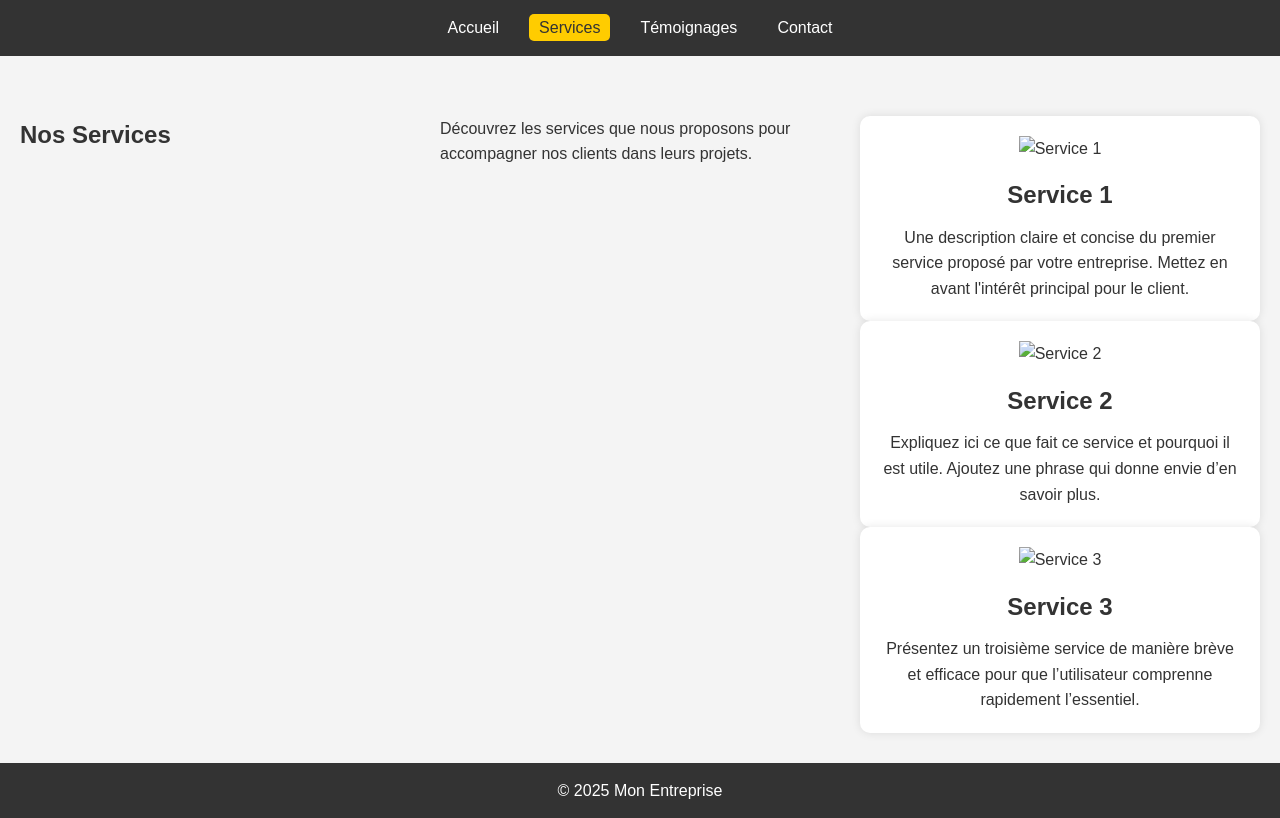
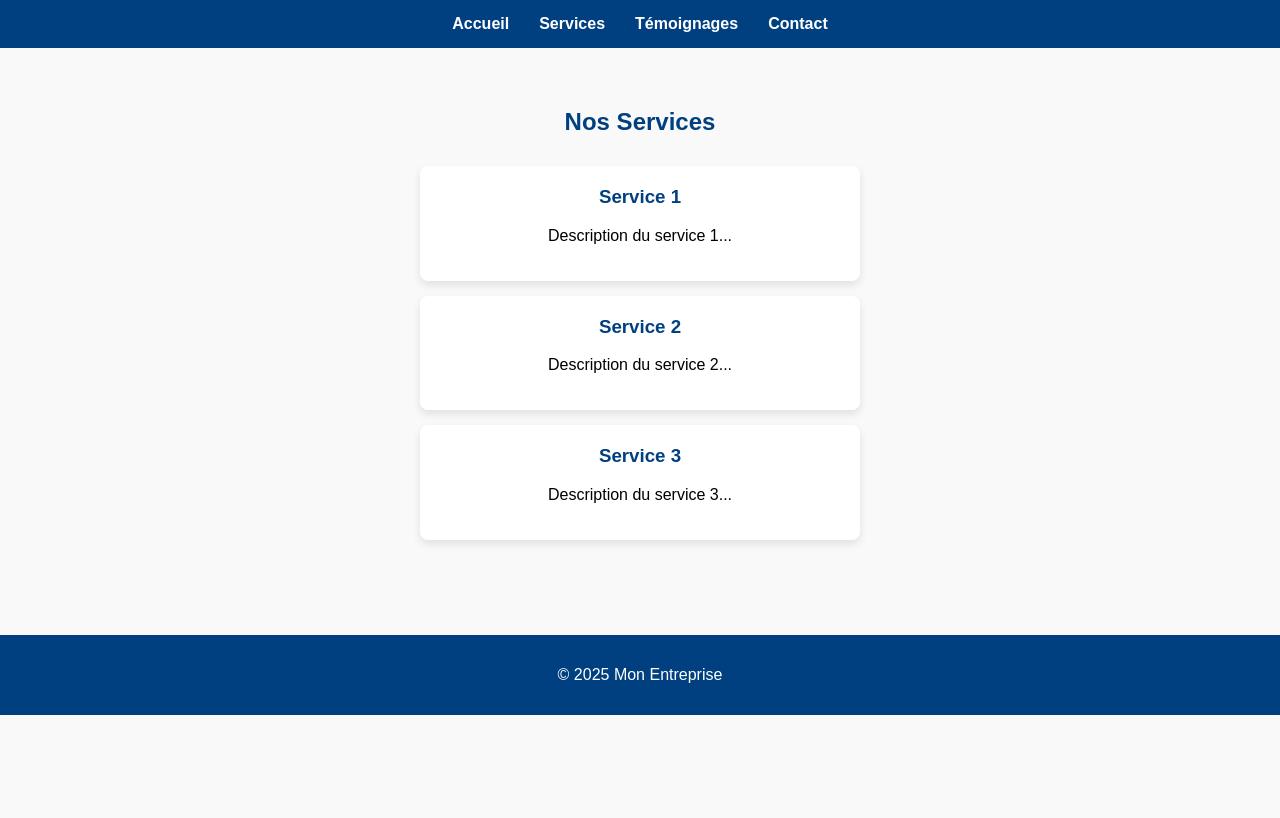
Before and after one commit to Edem927/SAE-502, a plain HTML site: page services.html in a window 1280 px wide. Drawn offline with Linux system fonts and the light colour scheme.

Commit message:
Ajout de services.html et services.css

```diff
--- /dev/null
+++ b/assets/css/services.css
@@ -0,0 +1,67 @@
+/* services.css */
+
+body {
+    font-family: Arial, sans-serif;
+    margin: 0;
+    padding: 0;
+    background-color: #f9f9f9;
+}
+
+header {
+    background-color: #004080;
+    padding: 15px 0;
+}
+
+header nav ul {
+    list-style: none;
+    display: flex;
+    justify-content: center;
+    margin: 0;
+    padding: 0;
+}
+
+header nav ul li {
+    margin: 0 15px;
+}
+
+header nav ul li a {
+    color: white;
+    text-decoration: none;
+    font-weight: bold;
+}
+
+header nav ul li a:hover {
+    text-decoration: underline;
+}
+
+main {
+    padding: 40px 20px;
+    text-align: center;
+}
+
+.services h2 {
+    color: #004080;
+    margin-bottom: 30px;
+}
+
+.service-card {
+    background-color: white;
+    padding: 20px;
+    margin: 15px auto;
+    border-radius: 8px;
+    box-shadow: 0 4px 8px rgba(0,0,0,0.1);
+    max-width: 400px;
+}
+
+.service-card h3 {
+    margin-top: 0;
+    color: #004080;
+}
+
+footer {
+    background-color: #004080;
+    color: white;
+    text-align: center;
+    padding: 15px 0;
+    margin-top: 40px;
+}
--- a/services.html
+++ b/services.html
@@ -4,16 +4,14 @@
   <meta charset="UTF-8">
   <meta name="viewport" content="width=device-width, initial-scale=1.0">
   <title>Nos Services - Mon Entreprise</title>
-  <link rel="stylesheet" href="assets/css/style.css">
+  <link rel="stylesheet" href="assets/css/services.css">
 </head>
 <body>
-    <script src="assets/js/script.js"></script>
-
   <header>
     <nav>
       <ul>
         <li><a href="index.html">Accueil</a></li>
-        <li><a class="active" href="services.html">Services</a></li>
+        <li><a href="services.html">Services</a></li>
         <li><a href="testimonials.html">Témoignages</a></li>
         <li><a href="contact.html">Contact</a></li>
       </ul>
@@ -23,39 +21,17 @@
   <main>
     <section class="services">
       <h2>Nos Services</h2>
-      <p class="subtitle">
-        Découvrez les services que nous proposons pour accompagner nos clients dans leurs projets.
-      </p>
-
-      <div class="service-list">
-
       <div class="service-card">
-          <img src="assets/images/service1.png" alt="Service 1">
         <h3>Service 1</h3>
-          <p>
-            Une description claire et concise du premier service proposé par votre entreprise.
-            Mettez en avant l'intérêt principal pour le client.
-          </p>
+        <p>Description du service 1...</p>
       </div>
-
       <div class="service-card">
-          <img src="assets/images/service2.png" alt="Service 2">
         <h3>Service 2</h3>
-          <p>
-            Expliquez ici ce que fait ce service et pourquoi il est utile. Ajoutez une phrase
-            qui donne envie d’en savoir plus.
-          </p>
+        <p>Description du service 2...</p>
       </div>
-
       <div class="service-card">
-          <img src="assets/images/service3.png" alt="Service 3">
         <h3>Service 3</h3>
-          <p>
-            Présentez un troisième service de manière brève et efficace pour que l’utilisateur
-            comprenne rapidement l’essentiel.
-          </p>
-        </div>
-
+        <p>Description du service 3...</p>
       </div>
     </section>
   </main>
```
Lines whose indentation alone changed are shown as unchanged.
